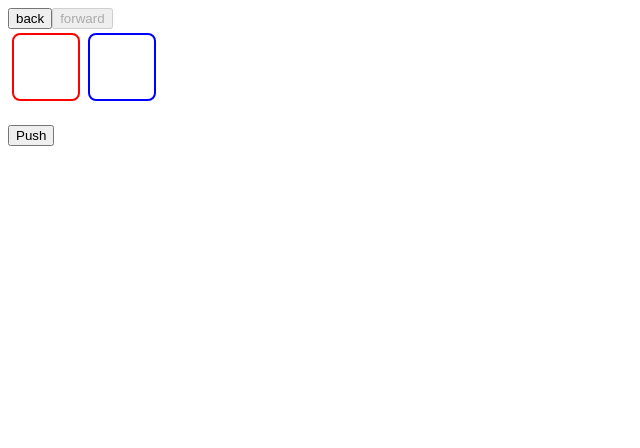
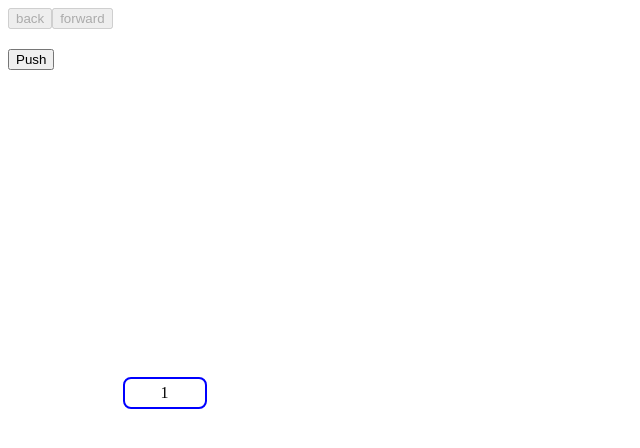
Before and after one commit to ovidiu141/history-visualizer, an Angular app: page / in a window 1280 px wide. Both pictures are taken after a click on the button "Push". Shown: the top 448 px of the page, without its empty margins (0-640 px from the left). Built offline with nearby package versions, Linux system fonts and the light colour scheme.

Commit message:
Display history as a stack

```diff
--- a/src/app/app.component.html
+++ b/src/app/app.component.html
@@ -1,12 +1,17 @@
-<div class="navigation-btns">
-  <button (click)="onBackClick()" [disabled]="currentPageIndex === 0">back</button>
-  <button (click)="onForwardClick()" [disabled]="currentPageIndex === pages.length - 1">forward</button>
-</div>
+<div class="container">
+  <div class="left">
+    <div class="navigation-btns">
+      <button (click)="onBackClick()" [disabled]="currentPageIndex === 0">back</button>
+      <button (click)="onForwardClick()" [disabled]="currentPageIndex === pages.length - 1">forward</button>
+    </div>
 
-<div class="history">
-  <div class="page" *ngFor="let page of pages; index as i" [class.selected-page]="i === currentPageIndex">
-
+    <button class="push-btn" (click)="onPushClick()">Push</button>
+  </div>
+  <div class="right">
+    <div class="history">
+      <div class="el" *ngFor="let page of pages; index as i" [class.selected-el]="i === currentPageIndex">
+        {{page.displayValue}}
+      </div>
+    </div>
   </div>
 </div>
-
-<button class="push-btn" (click)="onPushClick()">Push</button>
--- a/src/app/app.component.scss
+++ b/src/app/app.component.scss
@@ -1,19 +1,38 @@
+.container {
+    display: flex;
+
+    .left {
+
+    }
+
+    .right {
+
+    }
+}
+
 .push-btn {
     margin-top: 20px;
 }
 
 .history {
     display: flex;
+    margin: 2px 10px;
+    flex-direction: column-reverse;
+    min-height: 400px;
+    max-height: 820px;
 }
 
-.page {
-    width: 64px;
-    height: 64px;
+.el {
+    width: 80px;
+    height: 28px;
     border: 2px solid red;
-    margin: 4px;
+    margin: 1px 0px;
     border-radius: 8px;
+    display: flex;
+    align-items: center;
+    justify-content: center;
 }
 
-.selected-page {
+.selected-el {
     border: 2px solid blue;
 }
--- a/src/app/app.component.ts
+++ b/src/app/app.component.ts
@@ -1,4 +1,4 @@
-import { Component } from '@angular/core';
+import { Component, HostListener } from '@angular/core';
 
 @Component({
   selector: 'app-root',
@@ -8,9 +8,7 @@ import { Component } from '@angular/core';
 export class AppComponent {
   currentPageIndex: number;
 
-  pages = [
-    { id: this.generateRandomId() },
-  ];
+  pages: { id: string; displayValue: string }[] = [];
 
   constructor() {
     this.currentPageIndex = 0;
@@ -27,9 +25,15 @@ export class AppComponent {
   }
 
   onPushClick() {
-    history.pushState({}, "");
-    this.pages.push({ id: this.generateRandomId() });
+    const newPage = { id: this.generateRandomId(), displayValue: String(this.pages.length + 1) };
+    this.pages.push(newPage);
+    history.pushState(newPage, '');
     this.currentPageIndex = this.pages.length - 1;
+  }
+
+  @HostListener('window:popstate', ['$event'])
+  onPopState(event: PopStateEvent) {
+    console.log('Back or Forward button clicked', history.state);
   }
 
   private generateRandomId(): string {
```
